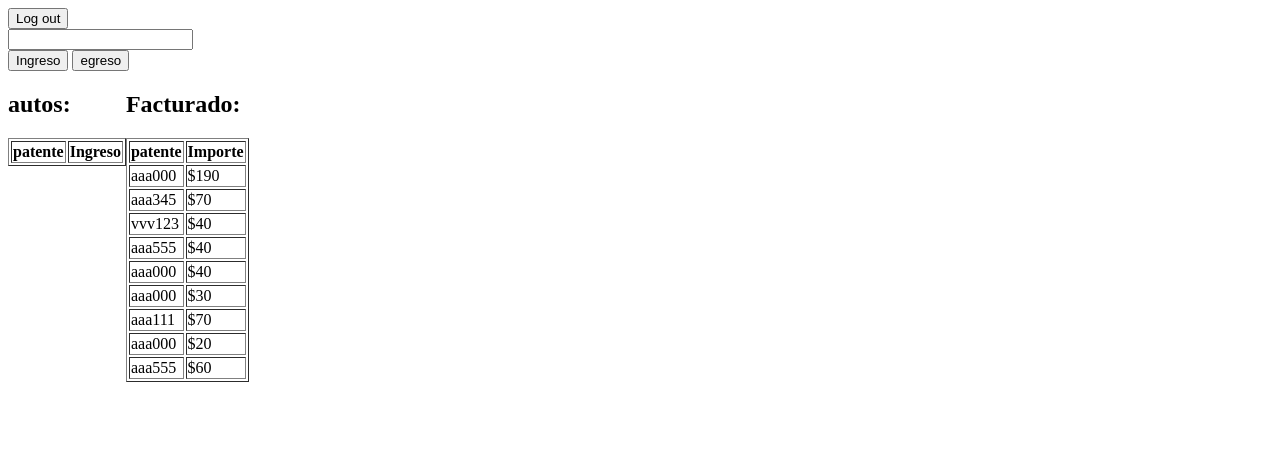
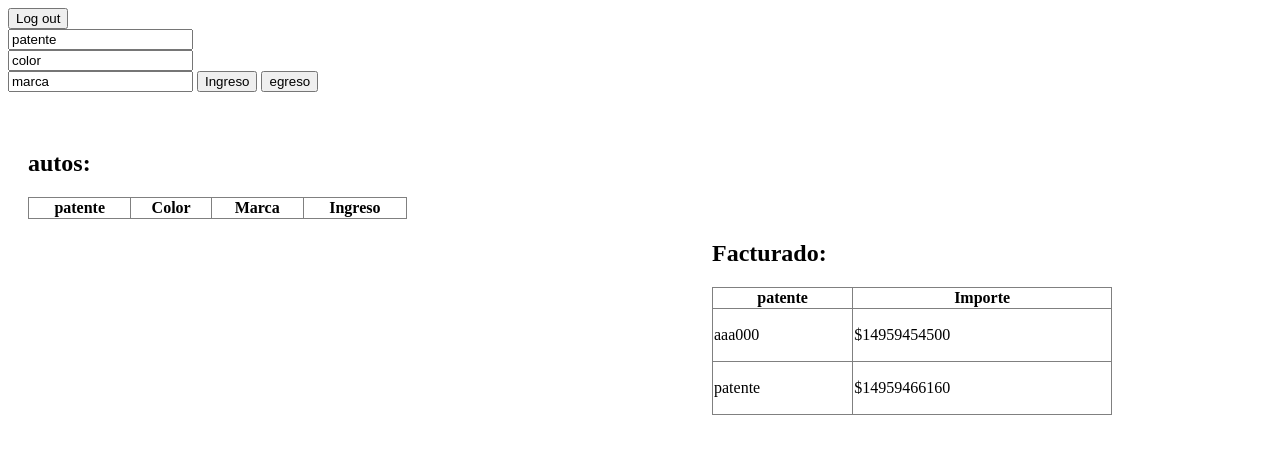
Before and after one commit to maxiVidarte/Guia_LaboratorioIII_2017, a PHP site: page /Guia_LaboratorioIII_2017/Empleado.php in a window 1280 px wide. Shown: the top 454 px of the page. Run offline with PHP 8.4, Linux system fonts and the light colour scheme; lists and menus that the app fills with data are empty.

Commit message:
323123123123

```diff
--- a/Estacionamiento/Clases/estacionamiento.php
+++ b/Estacionamiento/Clases/estacionamiento.php
@@ -3,11 +3,11 @@
 class estacionamiento
 {
 
-    public static function Guardar($patente)
+    public static function Guardar($patente,$color,$marca)
     {
         $archivo = fopen("archivos/estacionados.txt","a");
         $ahora = date("Y-m-d H:i:s");
-        $renglon =$patente."=>".$ahora."\n";
+        $renglon =$patente."=>".$color."=>".$marca."=>".$ahora."\n";
         fwrite($archivo, $renglon);
         fclose($archivo);
     }
@@ -84,12 +84,12 @@ class estacionamiento
         $lista = estacionamiento::Leer();
         $archivo = fopen("archivos/tablaestacionados.php","w");
 
-        $tablaCompleta = "<table border=1><th>patente </th><th>Ingreso</th>";
+        $tablaCompleta = "<table border=1><th>patente </th><th>Color</th><th>Marca</th><th>Ingreso</th>";
         $renglon = "";
 
         foreach($lista as $auto)
         {
-            $renglon = $renglon."<tr> <td>".$auto[0]."</td><td>".$auto[1]."</td></tr>";
+            $renglon = $renglon."<tr> <td>".$auto[0]."</td><td>".$auto[1]."</td><td>".$auto[2]."</td><td>".$auto[3]."</td></tr>";
 
         }
         $tablaCompleta = $tablaCompleta.$renglon."</table>";
--- a/Estacionamiento/Empleado.php
+++ b/Estacionamiento/Empleado.php
@@ -12,6 +12,7 @@ estacionamiento::CrearTablaEstacionados();
     <meta charset="UTF-8">
     <meta name="viewport" content="width=device-width, initial-scale=1.0">
     <meta http-equiv="X-UA-Compatible" content="ie=edge">
+    <link rel="stylesheet" type="text/css" href="css/estilos.css">
     <title>Document</title>
 </head>
 <body>
@@ -19,13 +20,19 @@ estacionamiento::CrearTablaEstacionados();
         <input type="submit" name="deslogueo" value="Log out">
     </form>
     <form action="autoGestion.php" method="post">
-        <input type="text" name="patente" title="formato de patente: AAA 000" require pattent="[a-z]{3}[0-9]{3}">
+        <input type="text" name="patente" value="patente" title="formato de patente: AAA 000" require pattent="[a-z]{3}[0-9]{3}">
         <br>
+        <input type="text" name="color" value="color"><br>
+        <input type="text" name="marca" value="marca">
         <input type="submit" name="estacionar" value="Ingreso">
         <input type="submit" name="estacionar" value="egreso">
 
     </form>
-      <div style="float:left;">
+      <br>
+      <div class="imagen">
+
+      </div>
+      <div class="CajaEnunciado">
       <h2>autos: </h2>
 
 
@@ -35,7 +42,7 @@ estacionamiento::CrearTablaEstacionados();
 
      ?>
      </div>
-     <div style "float:left; position:absolute; left:300px;">
+     <div class="CajaEnunciadoDerecha">
     <h2>Facturado:</h2>
      <?php
 
--- a/Estacionamiento/archivos/facturacion.txt
+++ b/Estacionamiento/archivos/facturacion.txt
@@ -1,9 +1,2 @@
-aaa000=> $190
-aaa345=> $70
-vvv123=> $40
-aaa555=> $40
-aaa000=> $40
-aaa000=> $30
-aaa111=> $70
-aaa000=> $20
-aaa555=> $60
+aaa000=> $14959454500
+patente=> $14959466160
--- a/Estacionamiento/archivos/tablaFacturacion.php
+++ b/Estacionamiento/archivos/tablaFacturacion.php
@@ -1,10 +1,3 @@
-<table border=1> <th>patente </th><th>Importe</th><tr> <td>aaa000</td> <td> $190
-</td> </tr><tr> <td>aaa345</td> <td> $70
-</td> </tr><tr> <td>vvv123</td> <td> $40
-</td> </tr><tr> <td>aaa555</td> <td> $40
-</td> </tr><tr> <td>aaa000</td> <td> $40
-</td> </tr><tr> <td>aaa000</td> <td> $30
-</td> </tr><tr> <td>aaa111</td> <td> $70
-</td> </tr><tr> <td>aaa000</td> <td> $20
-</td> </tr><tr> <td>aaa555</td> <td> $60
+<table border=1> <th>patente </th><th>Importe</th><tr> <td>aaa000</td> <td> $14959454500
+</td> </tr><tr> <td>patente</td> <td> $14959466160
 </td> </tr></table>
--- a/Estacionamiento/archivos/tablaestacionados.php
+++ b/Estacionamiento/archivos/tablaestacionados.php
@@ -1 +1 @@
-<table border=1><th>patente </th><th>Ingreso</th></table>
+<table border=1><th>patente </th><th>Color</th><th>Marca</th><th>Ingreso</th></table>
--- a/Estacionamiento/autoGestion.php
+++ b/Estacionamiento/autoGestion.php
@@ -1,15 +1,17 @@
 <?php
 require"Clases/estacionamiento.php";
 $patente=$_POST["patente"];
+$color=$_POST["color"];
+$marca=$_POST["marca"];
 $accion=$_POST["estacionar"];
 var_dump($accion);
 if($accion=="Ingreso")
 {
-    estacionamiento::Guardar($patente);
+    estacionamiento::Guardar($patente,$color,$marca);
 }
 else
 {
-    estacionamiento::Salida($patente);
+    estacionamiento::Salida($patente,$color,$marca);
 }
 header("location:Empleado.php");
 
--- /dev/null
+++ b/Estacionamiento/cambioImagen.js
@@ -0,0 +1,6 @@
+$(document).ready(function(){
+    $("button").click(function(){
+       console.log($(this).val());
+
+    });
+});
--- /dev/null
+++ b/Estacionamiento/css/estilos.css
@@ -0,0 +1,61 @@
+.CajaEnunciadoDerecha {
+  float :right;
+  max-width: 50%;
+  border: 10px 10px 10px 10px;
+top: 0px;
+width: 400px;
+margin: 10px 10px 10px 10px;
+padding: 10px 10px 10px 10px;
+/* margin-top: 8px; */
+margin-bottom: 2%;
+transition: opacity 1s;
+-webkit-transition: opacity 1s;
+border-radius: 15px;
+-webkit-border-radius: 15px;
+margin-top: 100px;
+    margin-bottom: 100px;
+    margin-right: 150px;
+    margin-left: 80px;
+}
+td{
+  border: 1;
+  height: 50px;
+
+}
+table {
+  width:100%;
+  border-collapse: collapse;
+}
+.CajaEnunciado {
+  float: left;
+  max-width: 30%;
+  border: 10;
+top: 10px 10px 10px 10px;
+width: 400px;
+margin: 10px 10px 10px 10px;
+padding: 10px 10px 10px 10px;
+/* margin-top: 8px; */
+margin-bottom: 2%;
+transition: opacity 1s;
+-webkit-transition: opacity 1s;
+border-radius: 15px;
+-webkit-border-radius: 15px;
+}
+.CajaEnunciadoCentral{
+  float: center;
+  max-width: 30%;
+  border: 10;
+top: 0px;
+width: 400px;
+margin: 10;
+padding: 10px;
+/* margin-top: 8px; */
+margin-bottom: 2%;
+transition: opacity 1s;
+-webkit-transition: opacity 1s;
+border-radius: 15px;
+-webkit-border-radius: 15px;
+}
+.imagen{
+  background-image: url("archivos/parqueOcupado.png");
+}
```
Also changed, not shown: Estacionamiento/empleados2.php (added, +63 -0 lines), Estacionamiento/archivos/estacionar.jpg (added), Estacionamiento/archivos/parqueOcupado.png (added).
